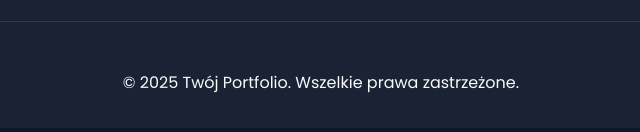
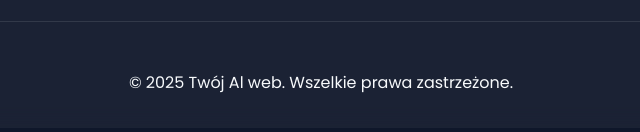
Before and after one commit to Al15531/Al-web, a website: page index.html in a window 1280 px wide. Shown: the part 4507-4639 px from the top of the page, 319-959 px from the left. Drawn offline with Linux system fonts and the light colour scheme.

Commit message:
Update index.html

```diff
--- a/index.html
+++ b/index.html
@@ -229,7 +229,7 @@
                 </div>
             </div>
             <div class="footer-bottom">
-                <p>&copy; 2025 Twój Portfolio. Wszelkie prawa zastrzeżone.</p>
+                <p>&copy; 2025 Twój Al web. Wszelkie prawa zastrzeżone.</p>
             </div>
         </div>
     </footer>
```
